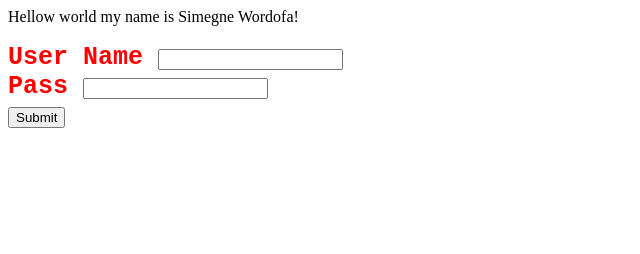
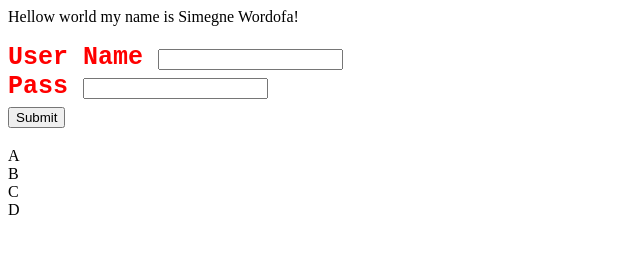
Before and after one commit to simegne/Hello-world, a plain HTML site: page index.html in a window 1280 px wide. Shown: the full height of the page, 0-640 px from the left. Drawn offline with Linux system fonts and the light colour scheme.

Commit message:
Update index.html
grid element add to index.html

```diff
--- a/index.html
+++ b/index.html
@@ -19,5 +19,11 @@
         <input type ="submit">
             </form>
     </div>
+                              <div class="container">
+    <div class="a">A</div>
+       <div class="b">B</div>
+       <div class="c">C</div>
+       <div class="d">D</div>
+  </div>
 </body>
   </html>
```
